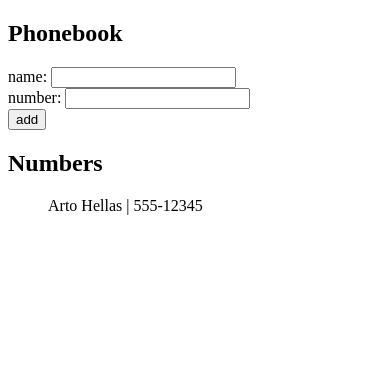
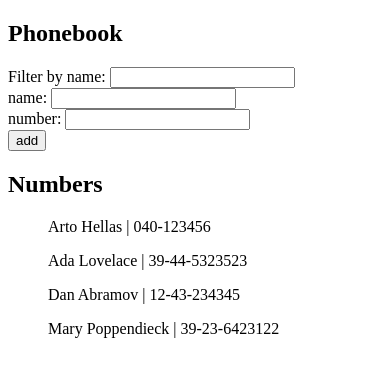
Before and after one commit to rsuriano/Fullstack-Open-2021, a React (Create React App) app in the folder part2/thephonebook/: page / in a window 390 px wide. Shown: the top 376 px of the page. Built offline with nearby package versions, Linux system fonts and the light colour scheme.

Commit message:
2.9: The Phonebook Step4

```diff
--- a/part2/thephonebook/src/App.js
+++ b/part2/thephonebook/src/App.js
@@ -1,29 +1,36 @@
 import React, { useState } from 'react'
 
 const App = () => {
-  const [ persons, setpersons ] = useState([
-    {
-      name: 'Arto Hellas',
-      phone: '555-12345'
-    }
+  const [persons, setPersons] = useState([
+    { name: 'Arto Hellas', phone: '040-123456' },
+    { name: 'Ada Lovelace', phone: '39-44-5323523' },
+    { name: 'Dan Abramov', phone: '12-43-234345' },
+    { name: 'Mary Poppendieck', phone: '39-23-6423122' }
   ])
   const [ newName, setNewName ] = useState('')
   const [ newPhone, setNewPhone ] = useState('')
+  const [ filterValue, setFilterValue] = useState('')
 
-  // Reads input value and updates its corresponding state
+  // Reads input name and updates its corresponding state
   const handleName = (event) => {
     setNewName(event.target.value)
   }
 
+  // Reads input phone number and updates its corresponding state
   const handleNumber = (event) => {
     setNewPhone(event.target.value)
   }
 
-  // Form Submit handler, adds the current newName to the list of persons
+  // Reads filter input and updates its corresponding state
+  const handleFilter = (event) => {
+    setFilterValue(event.target.value.toLowerCase())
+  }
+
+  // Form Submit handler, adds the current newName and newPhone to the list of persons
   const addPerson = (event) => {
     event.preventDefault()
 
-    //Detect duplicate name and alerts the user
+    //Detects duplicate name and alerts the user
     if ( persons.filter((p) => p.name===newName).length > 0 ){
       window.alert(`${newName} is already on the phonebook.`)
     } else {
@@ -31,13 +38,16 @@ const App = () => {
         name: newName,
         phone: newPhone
       }
-      setpersons(persons.concat(person))
+      setPersons(persons.concat(person))
     }
   }
 
   return (
     <div>
       <h2>Phonebook</h2>
+
+      <div>Filter by name: <input onChange={handleFilter}/></div>
+
       <form onSubmit={addPerson}>
         <div> name: <input onChange={handleName}/> </div>
         <div> number: <input onChange={handleNumber}/> </div>
@@ -45,7 +55,10 @@ const App = () => {
       </form>
 
       <h2>Numbers</h2>
-      {persons.map((person) => <ul key={person.name}> {person.name} | {person.phone} </ul>)}
+      {persons
+        .filter( ({name}) =>  name.toLowerCase().includes(filterValue) )
+        .map( (person) => <ul key={person.name}> {person.name} | {person.phone} </ul> )
+      }
 
     </div>
   )
```
